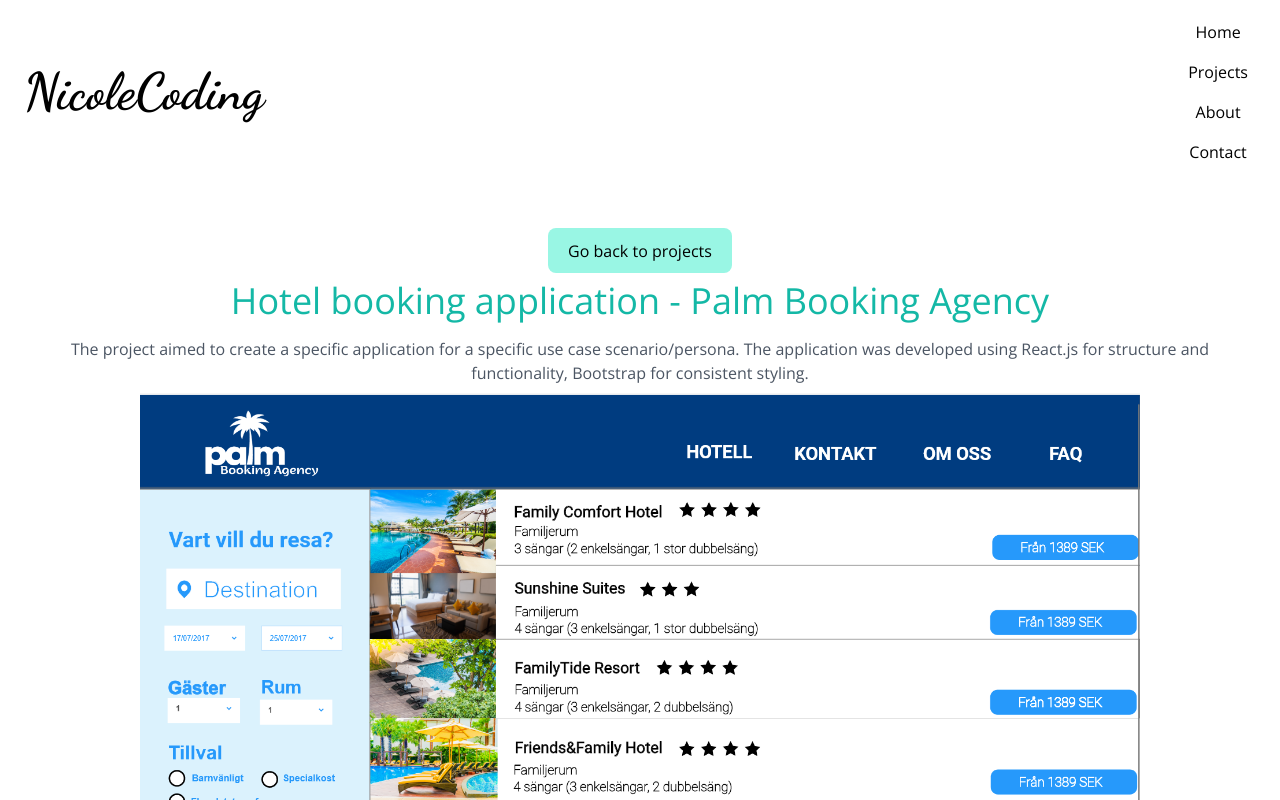
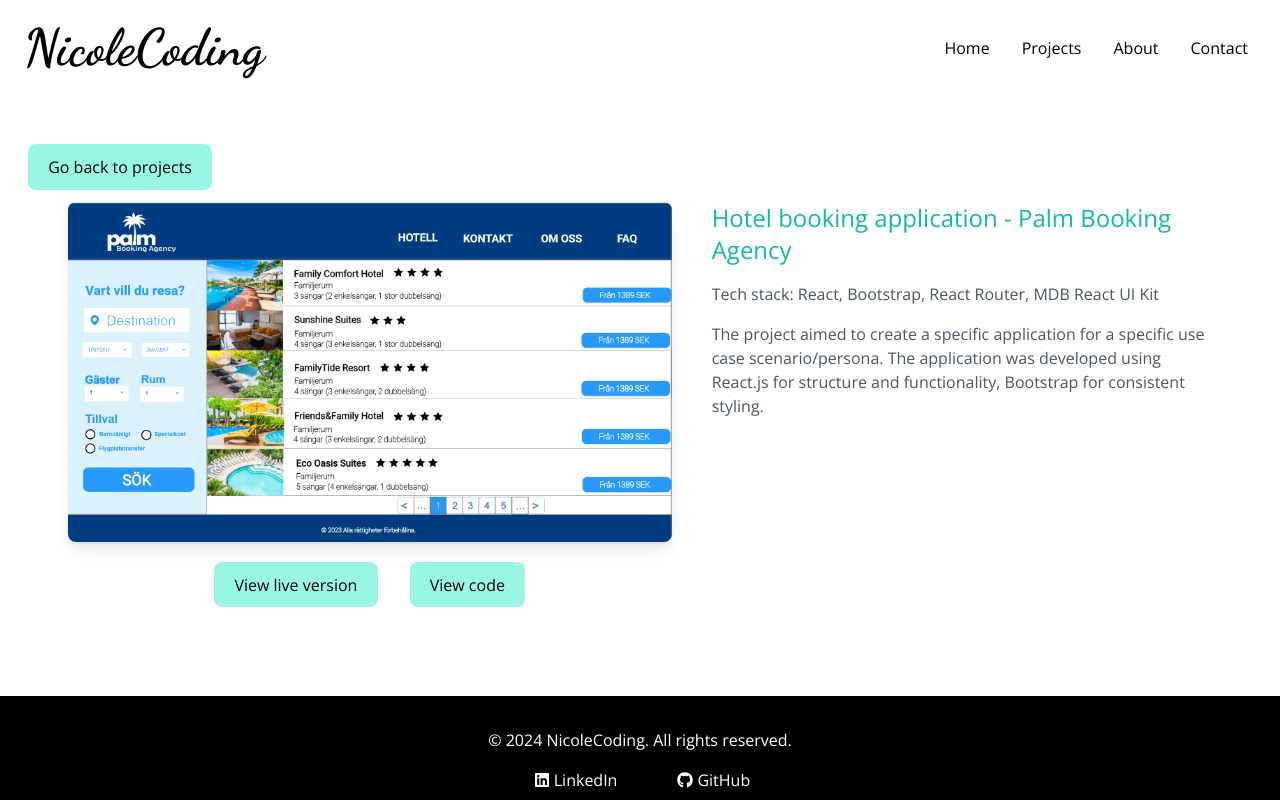
Before and after one commit to NicoleCoding/Portfolio-react, a React (Vite) app: page /projects/1 in a window 1280 px wide. Shown: the top 800 px of the page. Built offline with nearby package versions, Linux system fonts and the light colour scheme.

Commit message:
- Fixed nav so that it is in a row on larger screens - Adjusted the layout on the page for a specific project

```diff
--- a/src/components/Nav.jsx
+++ b/src/components/Nav.jsx
@@ -11,7 +11,7 @@ export default function Nav() {
             <div className="md:hidden">
                 <Hamburger toggled={isOpen} toggle={setOpen}/>
             </div>
-            <ul className={`flex flex-col md:flex-row md:items-center justify-end transition-transform duration-300 ${isOpen ? "block" : "hidden"} md:block`}>
+            <ul className={`flex flex-col md:flex-row md:items-center justify-end transition-transform duration-300 ${isOpen ? "block" : "hidden"} md:flex`}>
                 <li className="mb-2 md:mb-0"><Link className={`block py-2 px-4 rounded-lg ${
                             location === "/" ? "text-teal-500" : "text-black"
                         } hover:text-teal-400`} href="/">Home</Link></li>
@@ -25,7 +25,7 @@ export default function Nav() {
                             location === "/contact" ? "text-teal-500" : "text-black"
                         } hover:text-teal-400`} href="/contact">Contact</Link></li>
             </ul>
-    </nav>
+        </nav>
 
     );
 
--- a/src/pages/Project.jsx
+++ b/src/pages/Project.jsx
@@ -4,6 +4,7 @@ import Button from "../components/Button";
 const projectData = {
     "1": {
         title: "Hotel booking application - Palm Booking Agency",
+        techStack: "React, Bootstrap, React Router, MDB React UI Kit",
         description: "The project aimed to create a specific application for a specific use case scenario/persona. The application was developed using React.js for structure and functionality, Bootstrap for consistent styling.",
         projectImage: "/prototype-hotel-app.PNG",
         liveVersion: "",
@@ -11,6 +12,7 @@ const projectData = {
     },
     "2": {
         title: "Informative application about climate change - KlimatKoll",
+        techStack: "React, React Router, React Router, Chart.js, Recharts",
         description: "The project was about creating an informative application for a specific target audience. The application contains charts which were created with the help of the Recharts library. React.js and Bootstrap were used in the development of the application.",
         projectImage: "/prototype-climate-app.PNG",
         liveVersion: "",
@@ -19,6 +21,7 @@ const projectData = {
     },
     "3": {
         title: "Library App - BookVault",
+        techStack: "React, CSS, Vite, Axios, Node.js, Express.js, Mongoose, MongoDB Atlas",
         description: "This is a React-based web application, which allows users to search for books, and also add books to their own collection. In the collection, users can toggle the read status and also remove books. The application gives users the opportunity to find books that they want to read and add them to a collection in case they want to read a specific book or specific books.",
         projectImage: "/library-app-img.PNG",
         liveVersion: "",
@@ -38,21 +41,36 @@ export default function Project() {
 
     return (
         <div className="p-5 font-custom">
-                <Link href="/projects" className="py-1 px-2 text-black hover:text-teal-500">
-                    <Button text="Go back to projects" className="bg-teal-200"></Button>
-                </Link>
-                <h2 className="font-bold text-4xl text-teal-500 m-2">{project.title}</h2>
-                <p className="text-base text-gray-600 p-2">{project.description}</p>
-                <img src={project.projectImage} alt={project.title} width="1000rem" className="mx-auto"
+            <div className="flex justify-start items-center">
+            <Link href="/projects" className="py-1 px-2 text-black hover:text-teal-500">
+                <Button text="Go back to projects" className="bg-teal-200"></Button>
+            </Link>
+        </div>
+        <div className="flex flex-col md:flex-row items-center md:items-start md:justify-center">
+            <section className="w-full md:w-6/12 p-2 md:mr-6">
+                <img
+                    src={project.projectImage}
+                    alt={project.title}
+                    className="w-full rounded-lg shadow-lg"
                     onError={(e) => {
-                    console.error('Image failed to load:', project.projectImage);
-                    e.target.style.display = 'none'; // Hide broken image
+                        e.target.style.display = 'none'; // Hide broken image
                     }}
                 />
-                <div id="links" className="flex flex-row justify-center pt-4">
-                    <a className="p-2 hover:text-teal-400" href={project.liveVersion}>View the live version</a>
-                    <a className="p-2 hover:text-teal-400" href={project.codelink}>View the code</a>
-                </div>
+            <div id="links" className="flex justify-center pt-4 space-x-4">
+                <Link href={project.liveVersion} className="py-1 px-2 text-black hover:text-teal-500">
+                    <Button text="View live version" className="bg-teal-200"></Button>
+                </Link>
+                <Link href={project.codelink} className="py-1 px-2 text-black hover:text-teal-500">
+                    <Button text="View code" className="bg-teal-200"></Button>
+                </Link>
             </div>
+            </section>
+            <section className="w-full md:w-5/12 text-center md:text-left mt-4 md:mt-0">
+                <h2 className="font-bold text-2xl text-teal-500 m-2">{project.title}</h2>
+                <p className="text-base text-gray-600 p-2">Tech stack: {project.techStack}</p>
+                <p className="text-base text-gray-600 p-2">{project.description}</p>
+            </section>
+            </div>
+        </div>
     )
 }
```
